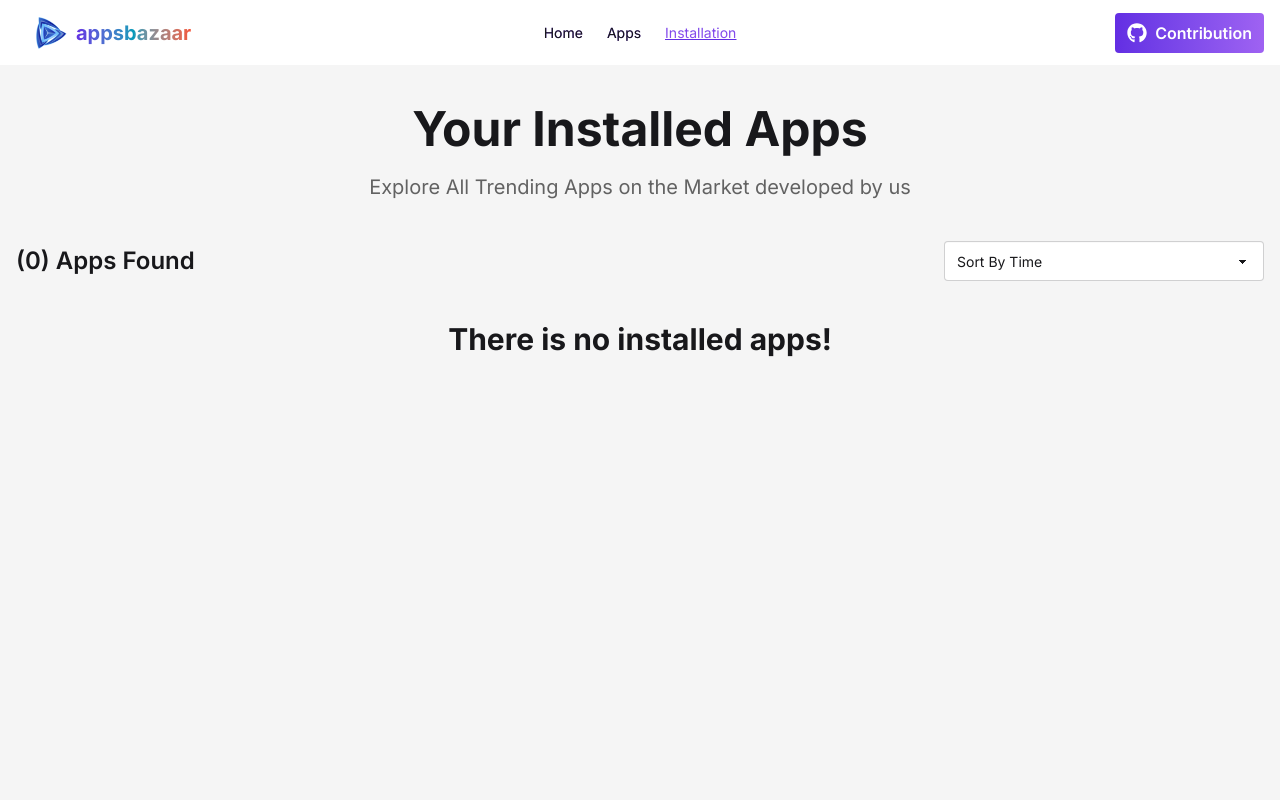
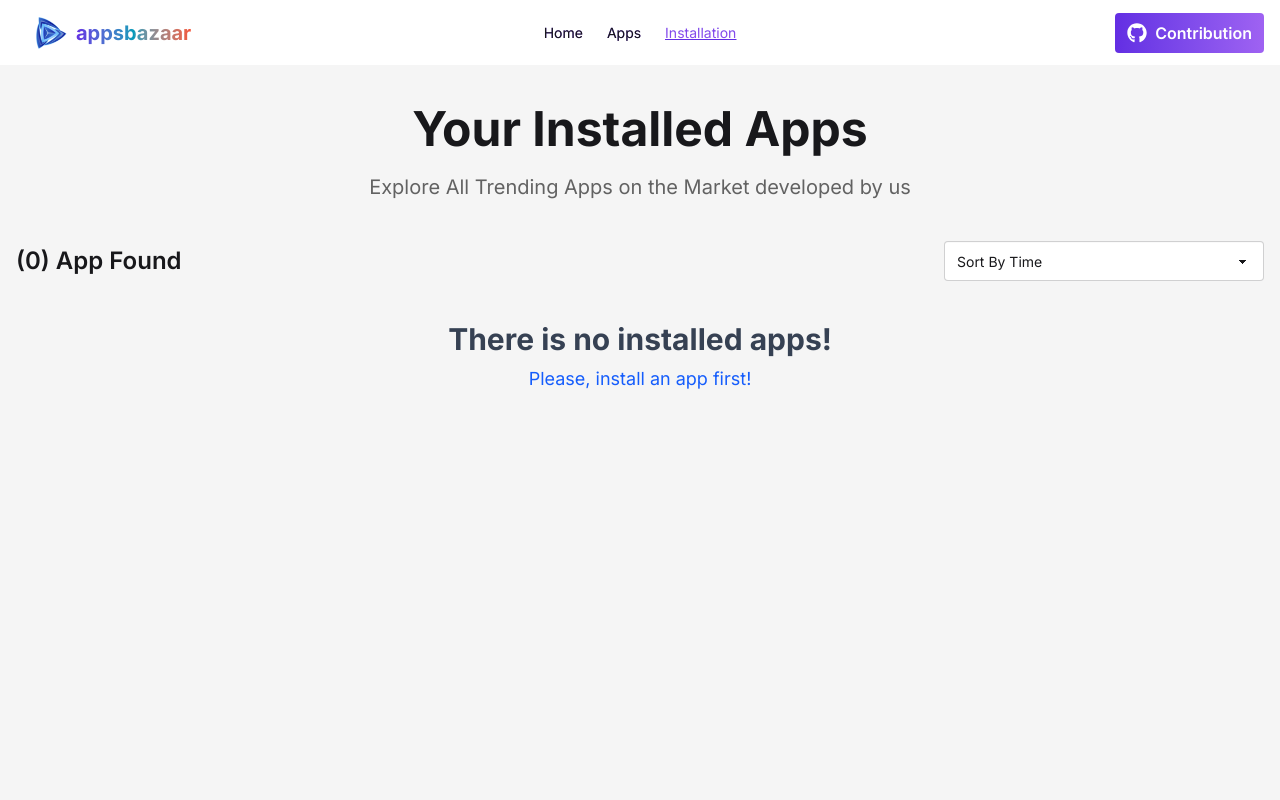
Before and after one commit to biplobrana007/apps-bazaar, a React (Vite) app: page /installation in a window 1280 px wide. Shown: the top 800 px of the page. Built offline with nearby package versions, Linux system fonts and the light colour scheme.

Commit message:
the project is done

```diff
--- a/src/Layouts/Root.jsx
+++ b/src/Layouts/Root.jsx
@@ -1,12 +1,22 @@
 import React from "react";
 import Navbar from "../components/Navbar";
 import Footer from "../components/Footer";
-import { Outlet} from "react-router";
+import { Outlet } from "react-router";
+import { ToastContainer } from "react-toastify";
+import "react-toastify/dist/ReactToastify.css";
 
 const Root = () => {
-
   return (
     <div>
+      <ToastContainer
+      className={`text-lg`}
+        position="top-right"
+        autoClose={700}
+        hideProgressBar={true}
+        newestOnTop={false}
+        closeOnClick
+        pauseOnHover
+      />
       <Navbar></Navbar>
       <Outlet></Outlet>
       <Footer></Footer>
--- a/src/components/AppDetail.jsx
+++ b/src/components/AppDetail.jsx
@@ -12,30 +12,23 @@ import {
   ResponsiveContainer,
 } from "recharts";
 import { updateInstalledApps } from "../utils/localStorage";
-import { toast, ToastContainer } from "react-toastify";
-import "react-toastify/dist/ReactToastify.css";
+import { toast } from "react-toastify";
 
 const AppDetail = ({ app }) => {
+
   const [installed, setInstalled] = useState(false);
-
-  let data = app.ratings;
-  data = [...data].reverse();
 
   const handleInsrtallation = (id) => {
     updateInstalledApps(id);
   };
 
   const notify = toast.success("Success...");
+
+  let data = app.ratings;
+  data = [...data].reverse();
+
   return (
     <div className="py-10 bg-[#f5f5f5]">
-      <ToastContainer
-        position="top-right"
-        autoClose={700}
-        hideProgressBar={false}
-        newestOnTop={false}
-        closeOnClick
-        pauseOnHover
-      />
       <Container>
         <div className="px-4">
           {/* detail */}
@@ -89,9 +82,7 @@ const AppDetail = ({ app }) => {
               <button
                 disabled={installed && true}
                 onClick={() => (
-                  handleInsrtallation(app.id),
-                  setInstalled(true),
-                  installed && notify()
+                  handleInsrtallation(app.id), setInstalled(true), notify()
                 )}
                 className={`py-1 px-3 cursor-pointer rounded text-white font-semibold  bg-[#00D390] w-fit`}
               >
--- a/src/components/AppNotFound.jsx
+++ b/src/components/AppNotFound.jsx
@@ -14,7 +14,7 @@ const AppNotFound = () => {
           The App you are requesting is not found on our system. please try
           another apps.
         </p>
-        <Link to="" onClick={()=> window.location.reload()} className="btn">
+        <Link to={-1} className="btn">
           Go Back
         </Link>
       </div>
--- a/src/components/InstalledApp.jsx
+++ b/src/components/InstalledApp.jsx
@@ -2,18 +2,18 @@ import React from "react";
 import { MdOutlineFileDownload } from "react-icons/md";
 import { TiStarFullOutline } from "react-icons/ti";
 import { installedAppsId } from "../utils/localStorage";
-import { ToastContainer, toast } from "react-toastify";
+import {  toast } from "react-toastify";
 
 const InstalledApp = ({ installedApp, storedAppIds, setStoredAppIds }) => {
   const handleUninstllBtn = (appId) => {
     installedAppsId(appId);
   };
 
-  const notify = () => toast("uninstalling...");
+  const notify = () => toast.success("uninstalling...");
 
   return (
     <div>
-    <ToastContainer />
+
       <div className="flex gap-5 max-sm:flex-col max-sm:items-start border p-3 bg-white rounded border-gray-200">
         <div className="bg-[#f5f5f5] p-3 rounded">
           <img className="w-10" src={installedApp.image} alt="" />
--- a/src/pages/Apps.jsx
+++ b/src/pages/Apps.jsx
@@ -30,7 +30,7 @@ const Apps = () => {
             </p>
           </div>
           <div className="my-4 flex justify-between items-center max-sm:flex-col-reverse gap-10 mb-7">
-            <h2 className="text-2xl font-semibold">{`(${foundApps.length}) Apps Found`}</h2>
+            <h2 className="text-2xl font-semibold">{`(${foundApps.length}) ${foundApps.length>1 ? "Apps": "App"} Found`}</h2>
             <label className="input">
               <svg
                 className="h-[1em] opacity-50"
--- a/src/pages/Installation.jsx
+++ b/src/pages/Installation.jsx
@@ -37,7 +37,7 @@ const Installation = () => {
           </div>
           <div>
             <div className="max-md:flex-col-reverse max-md:items-start gap-5 flex justify-between items-center mb-5">
-              <h2 className="text-2xl font-semibold">{`(${installedApps.length}) Apps Found`}</h2>
+              <h2 className="text-2xl font-semibold">{`(${installedApps.length}) ${installedApps.length> 1 ? "Apps": "App"} Found`}</h2>
               <select
                 aria-placeholder="shot"
                 className="select select-bordered "
@@ -60,9 +60,12 @@ const Installation = () => {
                   ></InstalledApp>
                 ))
               ) : (
-                <h2 className="mt-10 text-3xl font-bold text-center">
-                  There is no installed apps!
-                </h2>
+                <div className="text-center">
+                  <h2 className="mt-10 text-3xl font-bold  text-gray-700">
+                    There is no installed apps!
+                  </h2>
+                  <p className="text-blue-600 mt-2 text-lg">Please, install an app first!</p>
+                </div>
               )}
             </div>
           </div>
```
